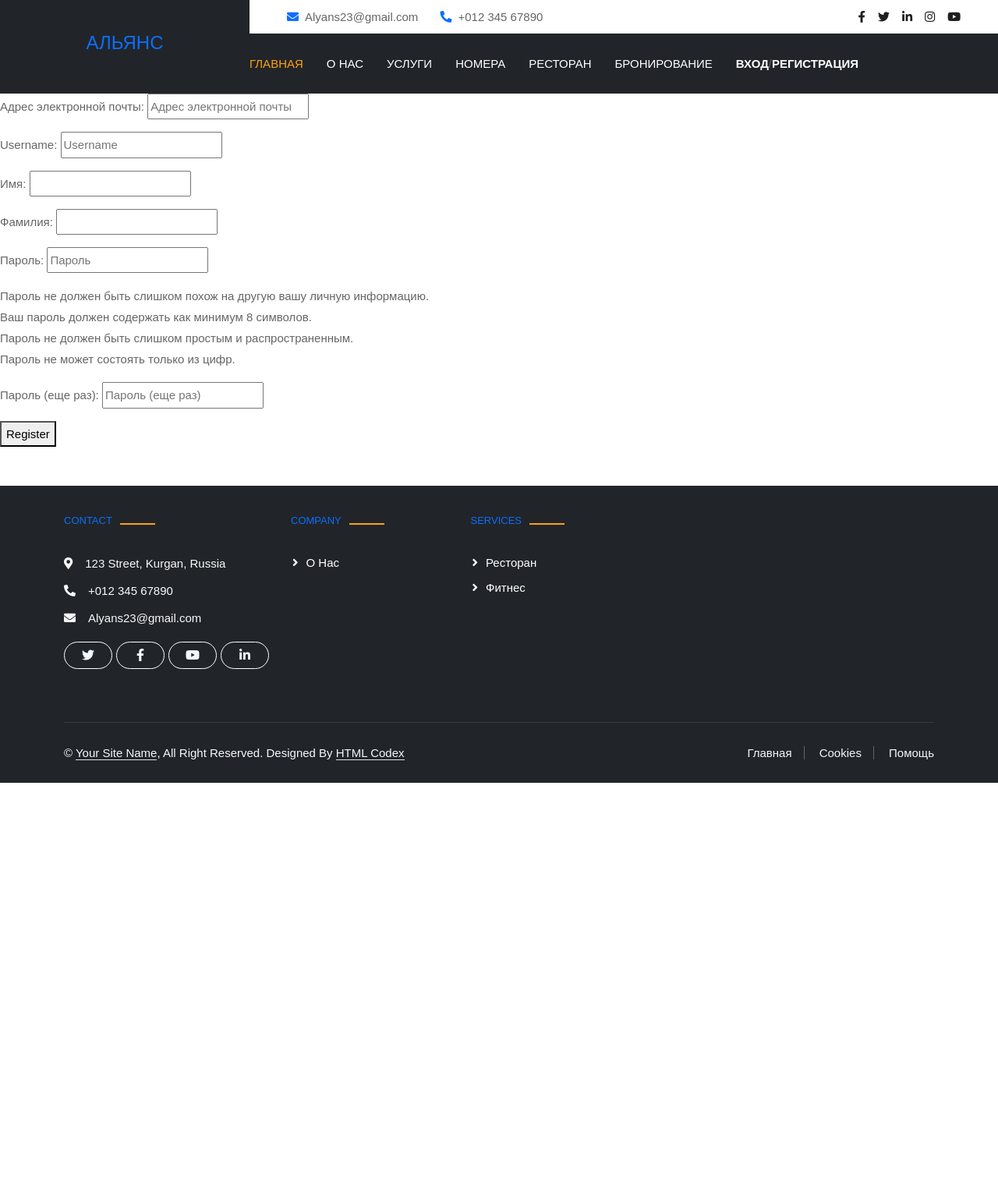
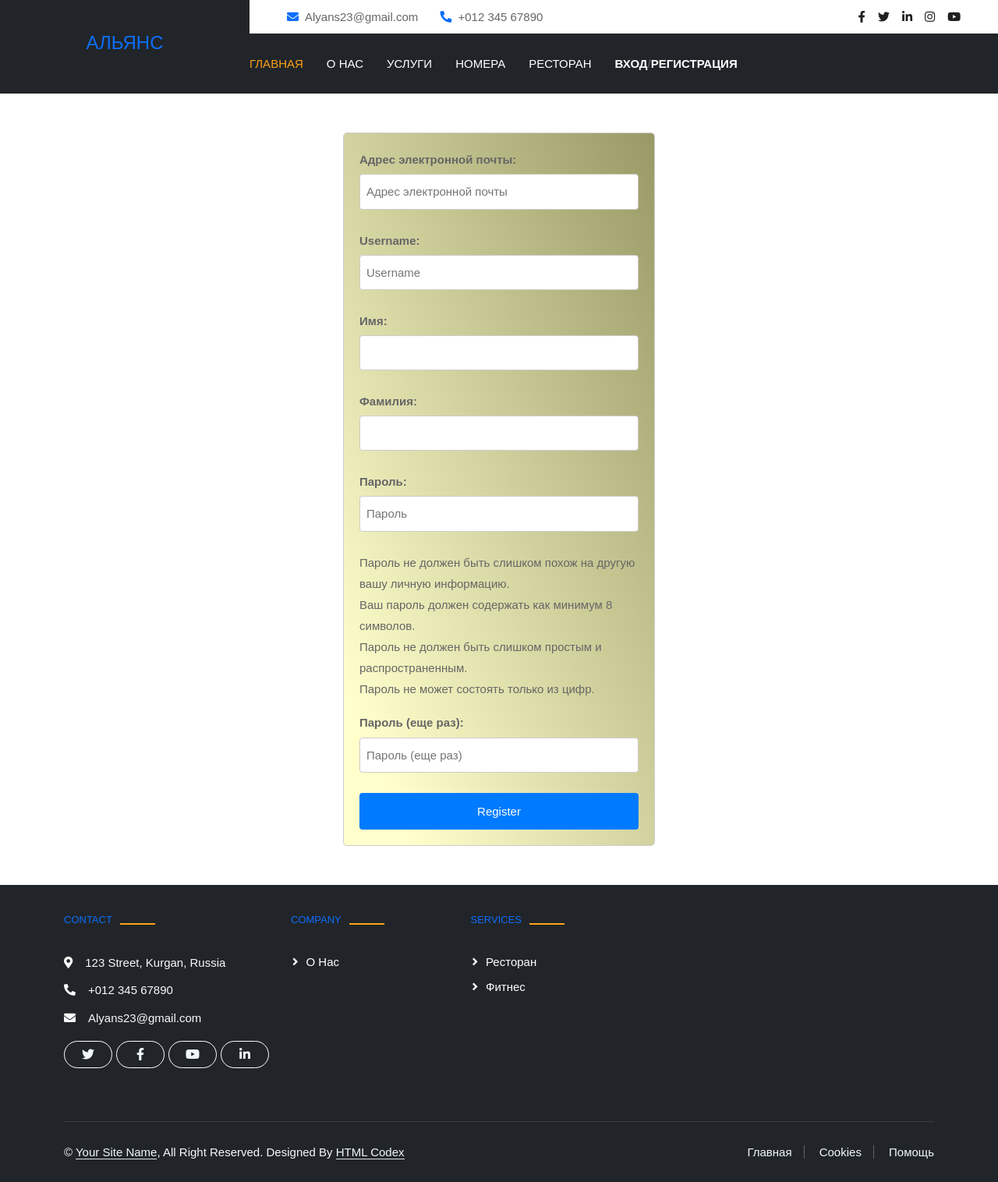
Before and after one commit to AlinaKoloskova2004/hostel_diplom, a Django app: page /accounts/signup/ in a window 1280 px wide. Shown: the whole page at 78% size. Before the commit the page ends 1004 px from the top, so only its background shows below. Run offline with Django 4.2, Linux system fonts and the light colour scheme; some libraries are stand-ins or nearby versions.

Commit message:
Исправление и доработка вёрстки

```diff
--- a/hostel_app/templates/rooms.html
+++ b/hostel_app/templates/rooms.html
@@ -49,7 +49,7 @@
                                         </div>
                                     </div>
                                     <div class="col-md-3">
-                                        <select class="form-select">
+                                        <select class="form-select" style="width: 249.083px; height: 50px;">
                                             <option selected>Количество взрослых</option>
                                             <option value="1">1</option>
                                             <option value="2">2</option>
@@ -57,7 +57,7 @@
                                         </select>
                                     </div>
                                     <div class="col-md-3">
-                                        <select class="form-select">
+                                        <select class="form-select" style="width: 249.083px; height: 50px;">
                                             <option selected>Количество детей</option>
                                             <option value="1">1</option>
                                             <option value="2">2</option>
--- a/hostel_app/urls.py
+++ b/hostel_app/urls.py
@@ -8,9 +8,9 @@ app_name = 'hostel_app'
 urlpatterns=[
     path('', HostelAppView.as_view(), name='hostel_app'),
     path('room/', HostelAppView2.as_view(), name='rooms'),
-    path('restaurant/', views.book_room, name='booking'),
+    path('booking/', views.book_room, name='booking'),
     path('fitness/', views.fitness_view, name='fitness'),
-    path('booking/', restaurant_view, name='restaurant'),
+    path('restaurant/', restaurant_view, name='restaurant'),
     path('<int:pk>/', room_id_view, name='details'),
     path('profile_user/',  views.view_profile, name='profile_user'),
     path('profile_user/edit_profile/', views.edit_profile, name='edit_profile'),
--- a/hostel_app/views.py
+++ b/hostel_app/views.py
@@ -147,8 +147,8 @@ def success(request):
 
 def view_profile(request):
     profile = Profile.objects.get(user=request.user)
-    reservations = Booking.objects.filter(user=request.user)
-    return render(request, 'profile/profile_user.html', {'profile': profile, 'reservations': reservations})
+
+    return render(request, 'profile/profile_user.html', {'profile': profile})
 
 def edit_profile(request):
     profile = Profile.objects.get(user=request.user)
--- a/register_author/templates/account/signup.html
+++ b/register_author/templates/account/signup.html
@@ -1,9 +1,56 @@
 {% extends "root.html" %}
 
 {% block content %}
-<form method="post">
+<style>
+    .registration-form {
+    max-width: 400px;
+    margin: 0 auto;
+    padding: 20px;
+    border: 1px solid #ccc;
+    border-radius: 5px;
+    background: linear-gradient(to top right, #ffffcc 11%, #999966 100%);
+    margin-top: 50px;
+}
+
+.registration-form .form-group {
+    margin-bottom: 15px;
+}
+
+.registration-form label {
+    font-weight: bold;
+}
+
+.registration-form input {
+    width: 100%;
+    padding: 8px;
+    margin-top: 5px;
+    margin-bottom: 10px;
+    border: 1px solid #ccc;
+    border-radius: 4px;
+}
+
+.registration-form button {
+    width: 100%;
+    padding: 10px;
+    background-color: #007bff;
+    color: white;
+    border: none;
+    border-radius: 4px;
+    cursor: pointer;
+}
+
+.registration-form button:hover {
+    background-color: #0056b3;
+}
+</style>
+<div class="registration-form">
+<form method="post" class="form">
+
     {% csrf_token %}
-    {{ form.as_p }}
+    <div class="form-group">
+        {{ form.as_p }}
+    </div>
+
     <input type="hidden" name="next" value="/accounts/confirm-email/">
     <button type="submit">Register</button>
 </form>
--- a/static/css/style.css
+++ b/static/css/style.css
@@ -17,6 +17,7 @@ justify-content: center;
 margin-top: 30px}
 .s0{
 display: flex;
+
 
 
 
--- a/templates/root.html
+++ b/templates/root.html
@@ -103,7 +103,9 @@
                                         <a href="http://127.0.0.1:8000/hostel_app/#container-xxl py-5" class="nav-item nav-link">Услуги</a>
                                         <a href="{% url 'hostel_app:rooms' %}" class="nav-item nav-link">Номера</a>
                                         <a href="{% url 'hostel_app:restaurant' %}" class="nav-item nav-link">Ресторан</a>
+                                        {% if user.is_authenticated %}
                                         <a href="{% url 'hostel_app:booking' %}" class="nav-item nav-link">Бронирование</a>
+                                        {% endif %}
                                      <div class="auth">
                                      {% if user.is_authenticated %}
                                            <span>{{ user.username }}</span>
```
Also changed, not shown: hostel_app/templates/booking.html (+38 -5 lines), requirements.txt (added, +37 -0 lines), db.sqlite3, register_author/urls.py (line endings or trailing spaces).
